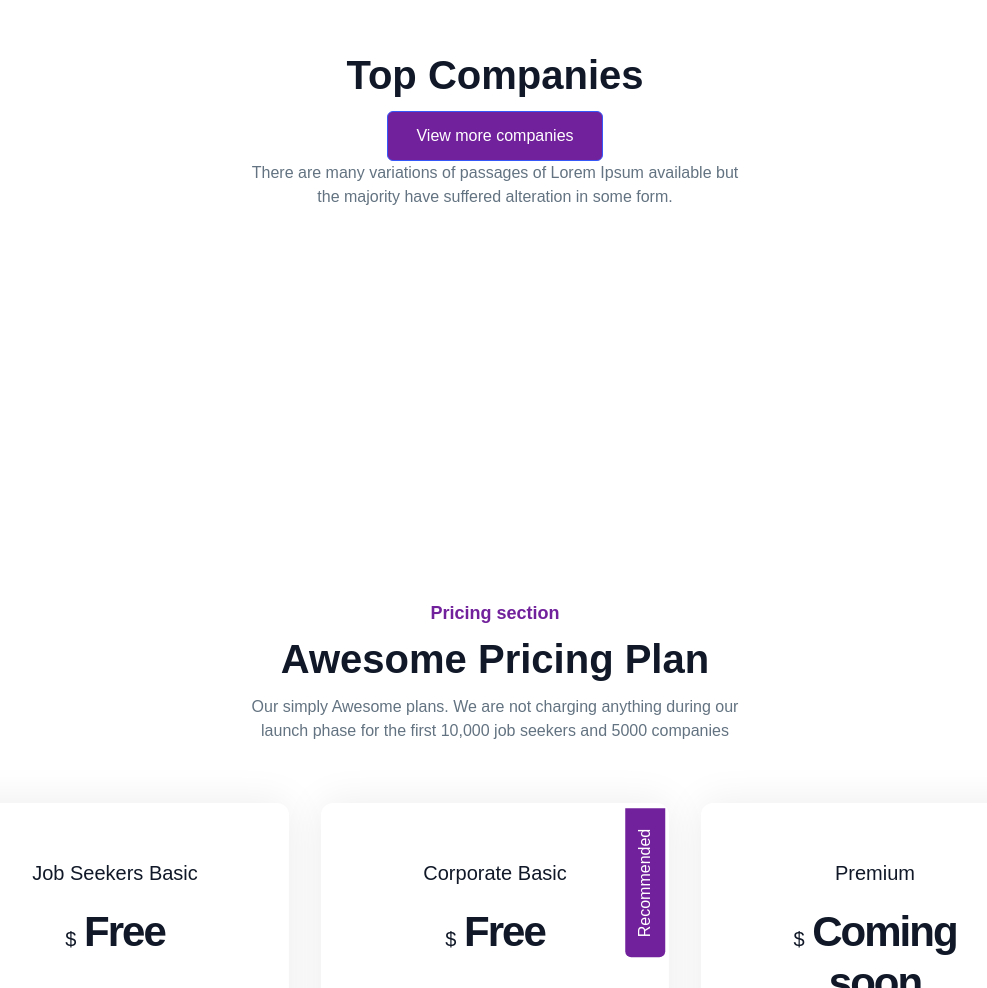
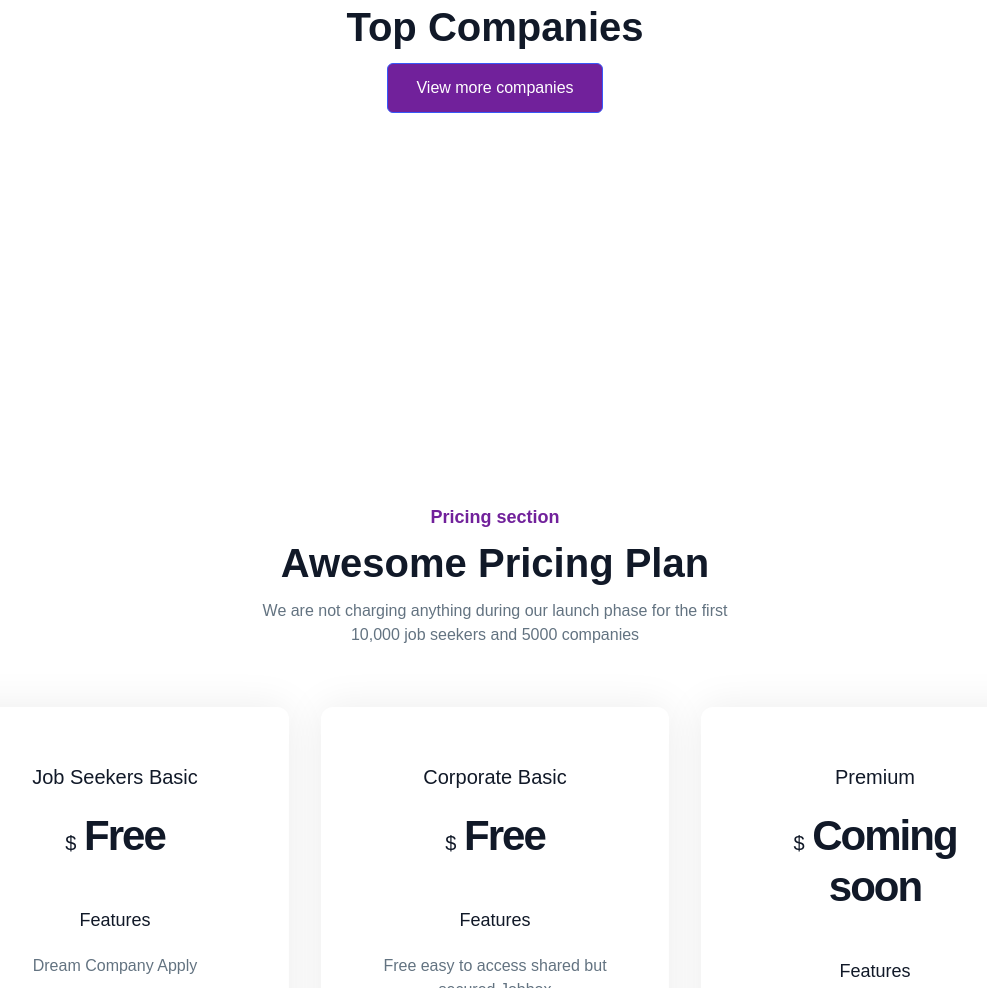
Before and after one commit to shubhadip-raj/UI-Template, a website: page index.html in a window 1280 px wide. Shown: the part 3178-4166 px from the top of the page, without its empty margins (145-1132 px from the left). Drawn offline with nearby package versions, Linux system fonts and the light colour scheme; no server answers.

Commit message:
commit index changes , pricing,companies text

```diff
--- a/index.html
+++ b/index.html
@@ -733,10 +733,10 @@
                 View more Jobs
               </a>
             </h3>
-            <p class="text-base text-body-color dark:text-dark-6">
+            <!-- <p class="text-base text-body-color dark:text-dark-6">
               There are many variations of passages of Lorem Ipsum available
               but the majority have suffered alteration in some form.
-            </p>
+            </p> -->
           </div>
         </div>
       </div>
@@ -763,7 +763,7 @@
 
   <script src="/assets/js/jobscript.js"></script>
 
-  <!-- ====== jobs Section End -->
+  <!-- ====== Jobs Section End -->
 
   <!-- ====== CTA Section Start -->
   <section class="relative z-10 overflow-hidden bg-primary py-20 lg:py-[115px]">
@@ -833,10 +833,10 @@
               </a>
 
             </h3>
-            <p class="text-base text-body-color dark:text-dark-6">
+            <!-- <p class="text-base text-body-color dark:text-dark-6">
               There are many variations of passages of Lorem Ipsum available
               but the majority have suffered alteration in some form.
-            </p>
+            </p> -->
           </div>
         </div>
       </div>
@@ -860,7 +860,7 @@
               <div class="mx-auto mb-[60px] max-w-[510px] text-center">
                   <span class="mb-2 block text-lg font-semibold text-primary">Pricing section</span>
                   <h2 class="mb-3 text-3xl font-bold text-dark dark:text-white sm:text-4xl md:text-[40px] md:leading-[1.2]">Awesome Pricing Plan</h2>
-                  <p class="text-base text-body-color dark:text-dark-6">Our simply Awesome plans. We are not charging anything during our launch phase for the first 10,000 job seekers and 5000 companies</p>
+                  <p class="text-base text-body-color dark:text-dark-6"> We are not charging anything during our launch phase for the first 10,000 job seekers and 5000 companies</p>
               </div>
           </div>
       </div>
@@ -890,7 +890,7 @@
           </div>
           <div class="w-full px-4 md:w-1/2 lg:w-1/3">
               <div class="relative z-10 mb-10 overflow-hidden rounded-xl bg-white px-8 py-10 shadow-pricing dark:bg-dark-2 sm:p-12 lg:px-6 lg:py-10 xl:p-14">
-                  <p class="absolute right-[-50px] top-[60px] inline-block -rotate-90 rounded-bl-md rounded-tl-md bg-primary px-5 py-2 text-base font-medium text-white">Recommended</p>
+                  <!-- <p class="absolute right-[-50px] top-[60px] inline-block -rotate-90 rounded-bl-md rounded-tl-md bg-primary px-5 py-2 text-base font-medium text-white">Recommended</p> -->
                   <span class="mb-5 block text-xl font-medium text-dark dark:text-white">Corporate Basic</span>
                   <h2 class="mb-11 text-4xl font-semibold text-dark dark:text-white xl:text-[42px] xl:leading-[1.21]">
                       <span class="text-xl font-medium">$</span>
```
